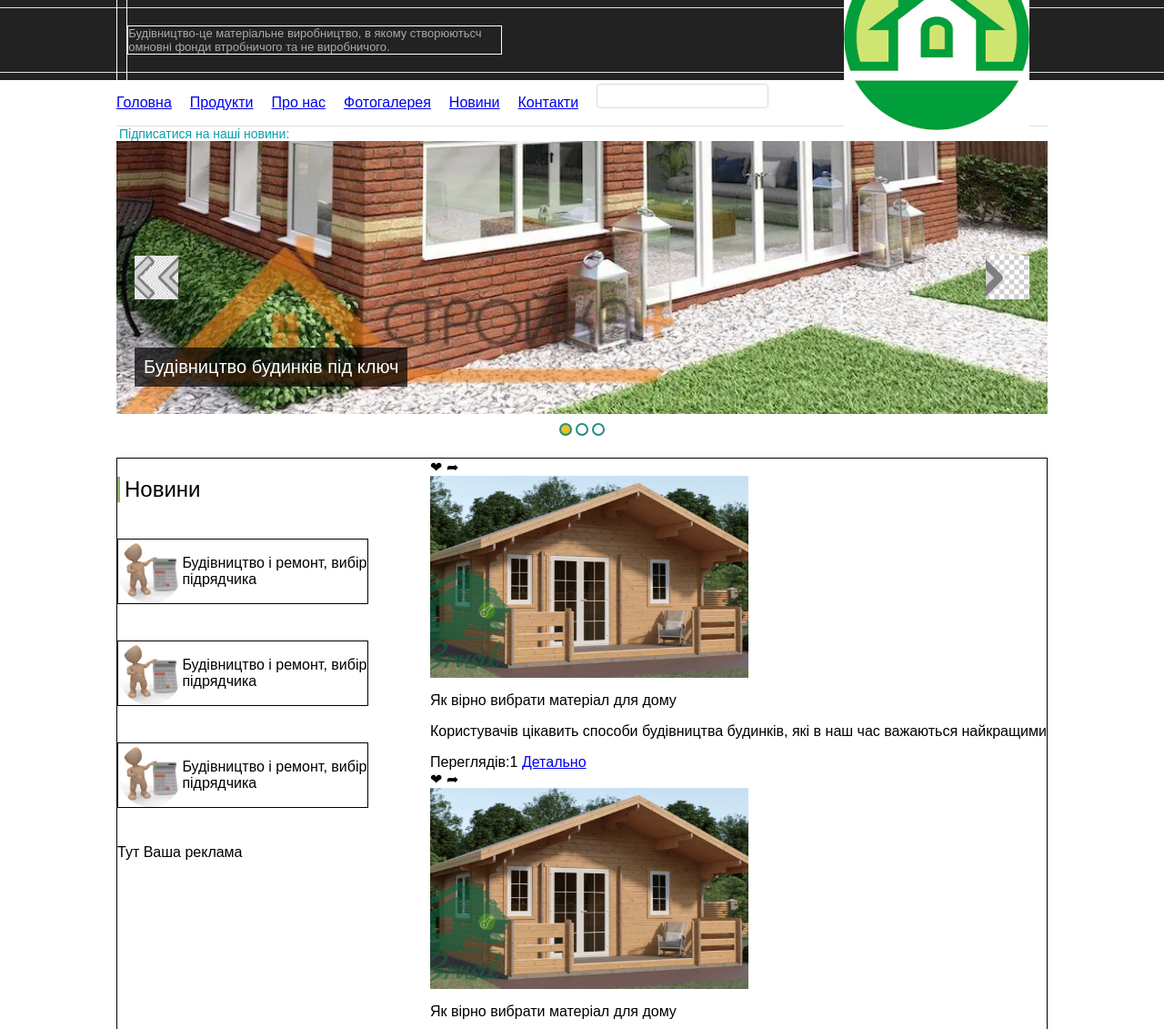
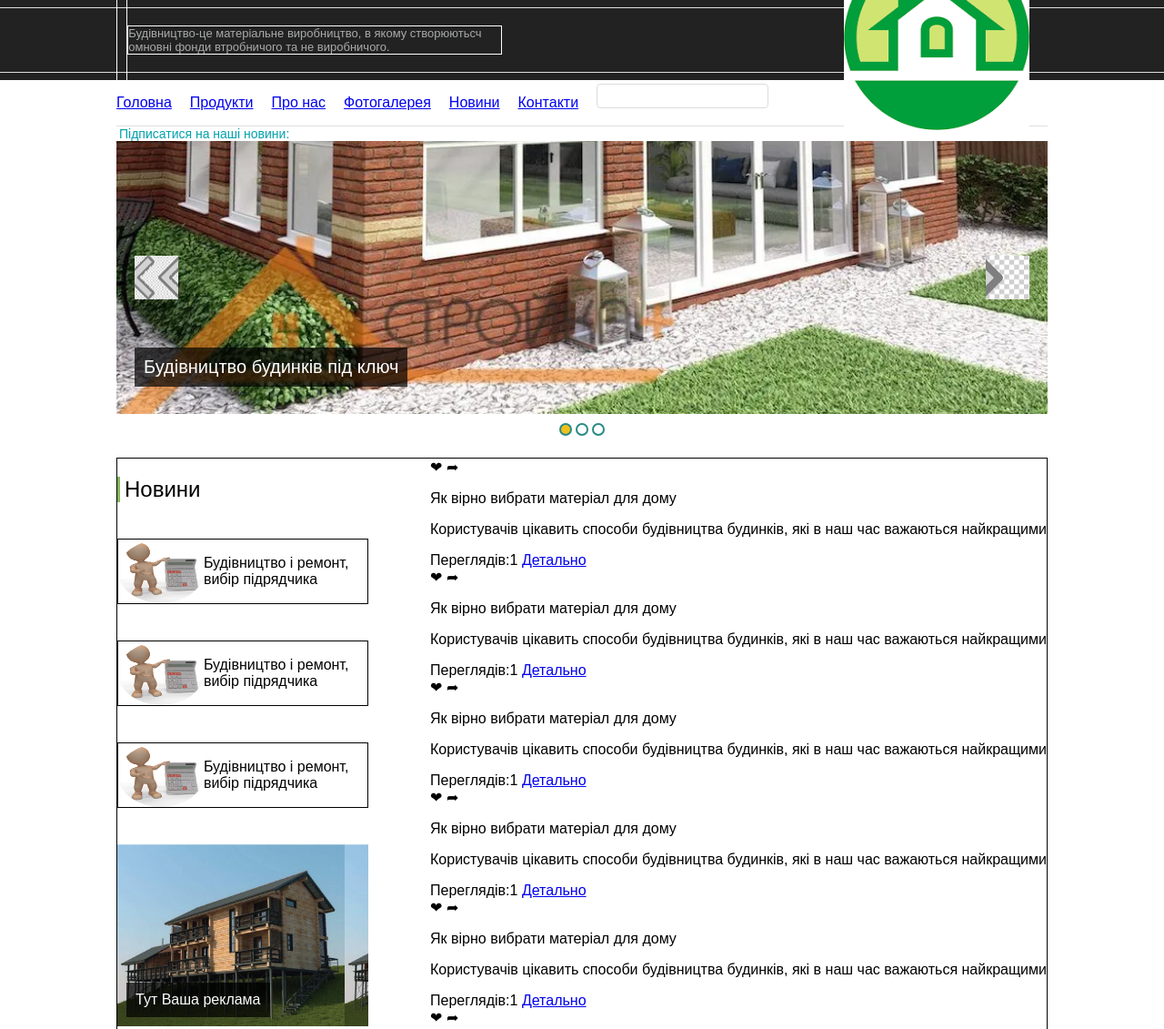
Before and after one commit to IrynaVIK/House-Estate-, a plain HTML site: page Site/index.html in a window 1280 px wide. Shown: the top 1131 px of the page at 91% size. Drawn offline with Linux system fonts and the light colour scheme.

Commit message:
advertising

```diff
--- a/Site/css/style.css
+++ b/Site/css/style.css
@@ -157,6 +157,7 @@ header {
   background:#efc01a;
 }
 .content-test-img {
+    display: none;
     width: 350px;
 }
 .content {
@@ -169,7 +170,7 @@ section {
     flex-basis: 27%;
 }
 section h2 {
-border-left: 3px solid #83b85c;
+    border-left: 3px solid #83b85c;
     padding-left: 5px;
     font-weight: normal;
 }
@@ -184,3 +185,20 @@ article img {
     border-radius: 100%;
     height: 70px;
 }
+article p {
+    flex-basis:70%;
+}
+aside {
+    background: url("../image2/image/house2.jpg");
+    height: 200px;
+    position: relative;
+}
+aside p {
+    position: absolute;
+    left: 10px;
+    bottom: 10px;
+    background: rgba(0,0,0,0.7);
+    color: #fff;
+    padding: 10px;
+    margin:0;
+}
```
